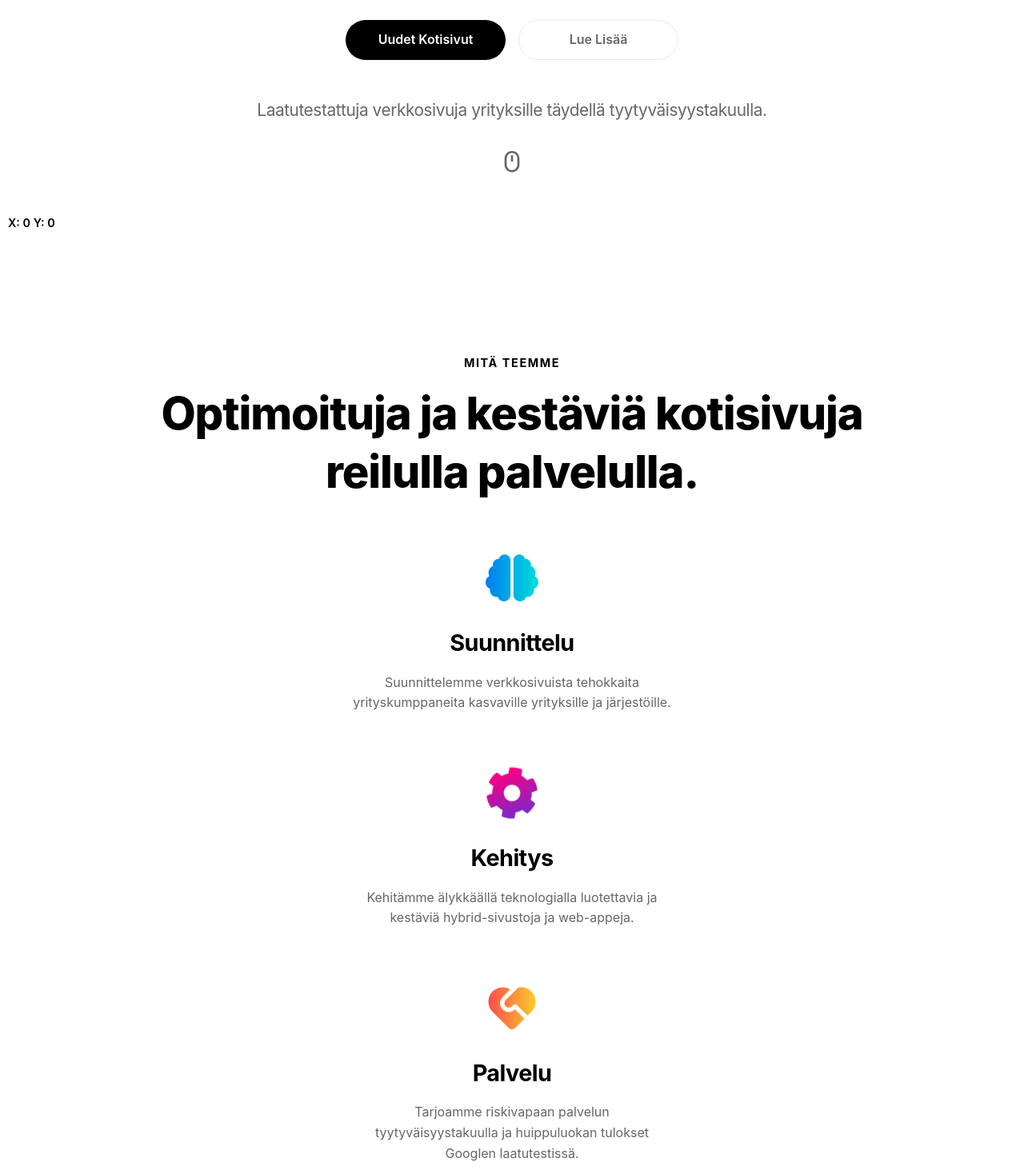
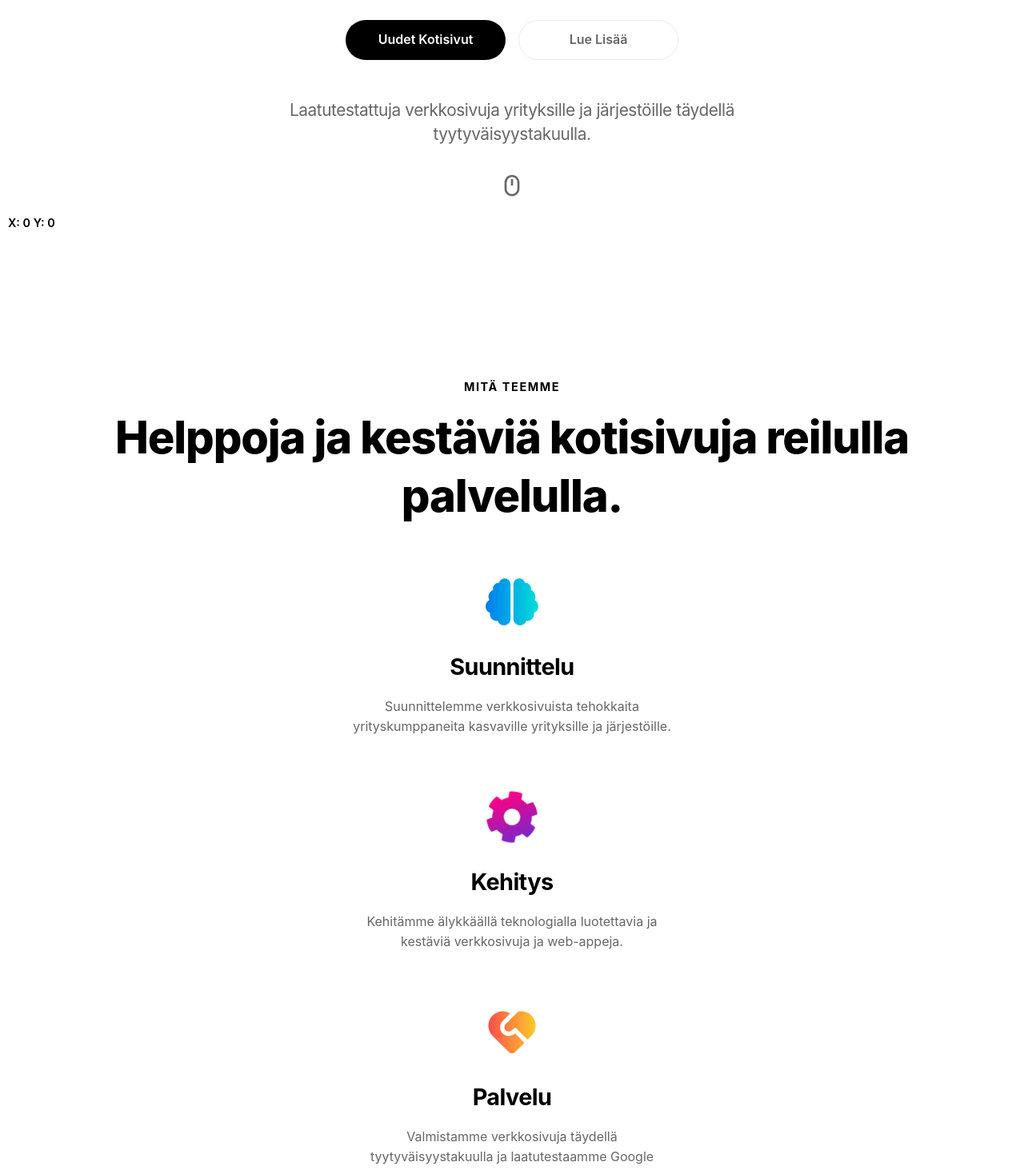
Before and after one commit to digiaalto/etusivu, a Next.js app: page / in a window 1280 px wide. Shown: the part 500-1963 px from the top of the page at 80% size. Built offline with nearby package versions, Linux system fonts and the light colour scheme.

Commit message:
sisältökohdennus

```diff
--- a/components/etusivu/Hero.js
+++ b/components/etusivu/Hero.js
@@ -28,7 +28,7 @@ const Hero = (props) => {
         <StylizedHeaders animElement={animElement} />
         <CtaButtons />
         <h1 className={styles.description}>
-          Laatutestattuja verkkosivuja yrityksille täydellä
+          Laatutestattuja verkkosivuja yrityksille ja järjestöille täydellä
           tyytyväisyystakuulla.
         </h1>
         <LinkScroll
--- a/components/etusivu/Kehitys.js
+++ b/components/etusivu/Kehitys.js
@@ -8,15 +8,12 @@ const Kehitys = (props) => {
     <section className={styles.section} ref={refs} id="kehitys">
       <StepIndicator
         overline="Kehitys"
-        header="Luotettava ja tehokas moottori."
+        header="Kilpailua parempaa ohjelmointia."
         second
       />
       <h2 className={styles.description}>
-        Verkkosivun ylläpidon pitää olla vaivatonta sekä käyttö nopeaa, sillä
-        tavallinen verkkokäyttäjä päättää sekunneissa poistuuko hän
-        yrityssivuilta. Kehitämme tehokkailla React ja Next.js
-        ohjelmistokehyksillä joilla voimm pitää käyttäjän ennenaikaisen
-        poistumisprosentin alhaisena.
+        Pidämme nettisivut suorituskykyisinä ja turvallisina nykyaikaisilla
+        React ja Next.js ohjelmistokehyksillä.
       </h2>
       <div className={styles.kehitysEdut}>
         <KehitysEdut />
--- a/components/etusivu/Palvelut.js
+++ b/components/etusivu/Palvelut.js
@@ -10,7 +10,7 @@ const Palvelut = (props) => {
       <HeadersWrap>
         <Overline text="Mitä teemme" />
         <h1 className={styles.headerMain}>
-          Optimoituja ja kestäviä kotisivuja reilulla palvelulla.
+          Helppoja ja kestäviä kotisivuja reilulla palvelulla.
         </h1>
       </HeadersWrap>
       <PalvelutOminaisuudet />
--- a/components/etusivu/PalvelutOminaisuudet.js
+++ b/components/etusivu/PalvelutOminaisuudet.js
@@ -12,13 +12,13 @@ const PalvelutOminaisuudet = () => {
       <Ominaisuus icon={CogIcon} header="Kehitys">
         <p>
           Kehitämme älykkäällä teknologialla luotettavia ja kestäviä
-          hybrid-sivustoja ja web-appeja.
+          verkkosivuja ja web-appeja.
         </p>
       </Ominaisuus>
       <Ominaisuus icon={HeartIcon} header="Palvelu">
         <p>
-          Tarjoamme riskivapaan palvelun tyytyväisyystakuulla ja huippuluokan
-          tulokset Googlen laatutestissä.
+          Valmistamme verkkosivuja täydellä tyytyväisyystakuulla ja
+          laatutestaamme Google Lighthousella.
         </p>
       </Ominaisuus>
     </div>
--- a/components/etusivu/Suunnittelu.js
+++ b/components/etusivu/Suunnittelu.js
@@ -40,8 +40,8 @@ const Suunnittelu = (props) => {
         <li>
           <h2 className={styles.listHeader}>3. Ulkoasu</h2>
           <p>
-            Varustamme verkkosivun kauniilla estetiikalla joka erottaa
-            yrityksenne kilpailijoista oman brändin mukaisesti.
+            Varustamme verkkosivun kauniilla estetiikalla joka eroaa
+            kilpailijoista oman brändin ja arvojen mukaisesti.
           </p>
         </li>
       </ol>
--- a/components/etusivu/Takuu.js
+++ b/components/etusivu/Takuu.js
@@ -10,16 +10,16 @@ const Takuu = (props) => {
     <section className={styles.section} ref={refs} id="palvelu">
       <StepIndicator
         overline="Palvelu"
-        header="Täysi tyytyväisyystakuu ja huippuluokan laatutakuu."
+        header="Asiakastyytyvyys on tärkein."
         third
       />
       <p className={styles.description}>
-        Asiakastyytyväisyys on meille tärkeintä. Palvelemme 100%
-        tyytyväisyystakuulla ja lupaamme huippuluokan tulokset{" "}
+        Valmistamme verkkoprojektisi täydellä tyytyväisyystakuulla ja
+        huippuluokan tulokset Googlen{" "}
         <Link href="/blogi/testaa-verkkosivuja-lighthousella">
-          <a>Googlen laatutestissä.</a>
+          <a>laatutestissä.</a>
         </Link>{" "}
-        Aloitetaan hommat tarjouspyynnöllä tai ota suoraan{" "}
+        Starttaa hommat tarjouspyynnöllä tai ota suoraan{" "}
         <LinkScroll to="laheta-viesti" smooth>
           yhteyttä.
         </LinkScroll>{" "}
```
